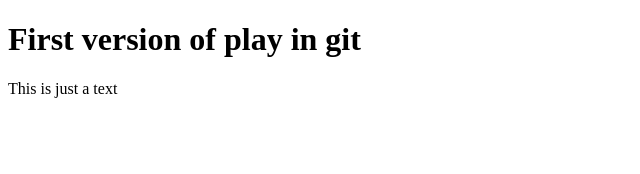
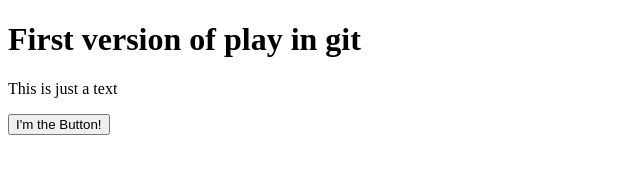
Before and after one commit to rudinandrey/play_with_git, a plain HTML site: page index.html in a window 1280 px wide. Shown: the whole page, without its empty margins (0-640 px from the left). Drawn offline with Linux system fonts and the light colour scheme.

Commit message:
add button into the bottom of page

```diff
--- a/index.html
+++ b/index.html
@@ -9,5 +9,9 @@
     <div id="main">
         <p>This is just a text</p>
     </div>
+
+    <div id="bottom">
+        <button>I'm the Button!</button>
+    </div>
 </body>
 </html>
```
